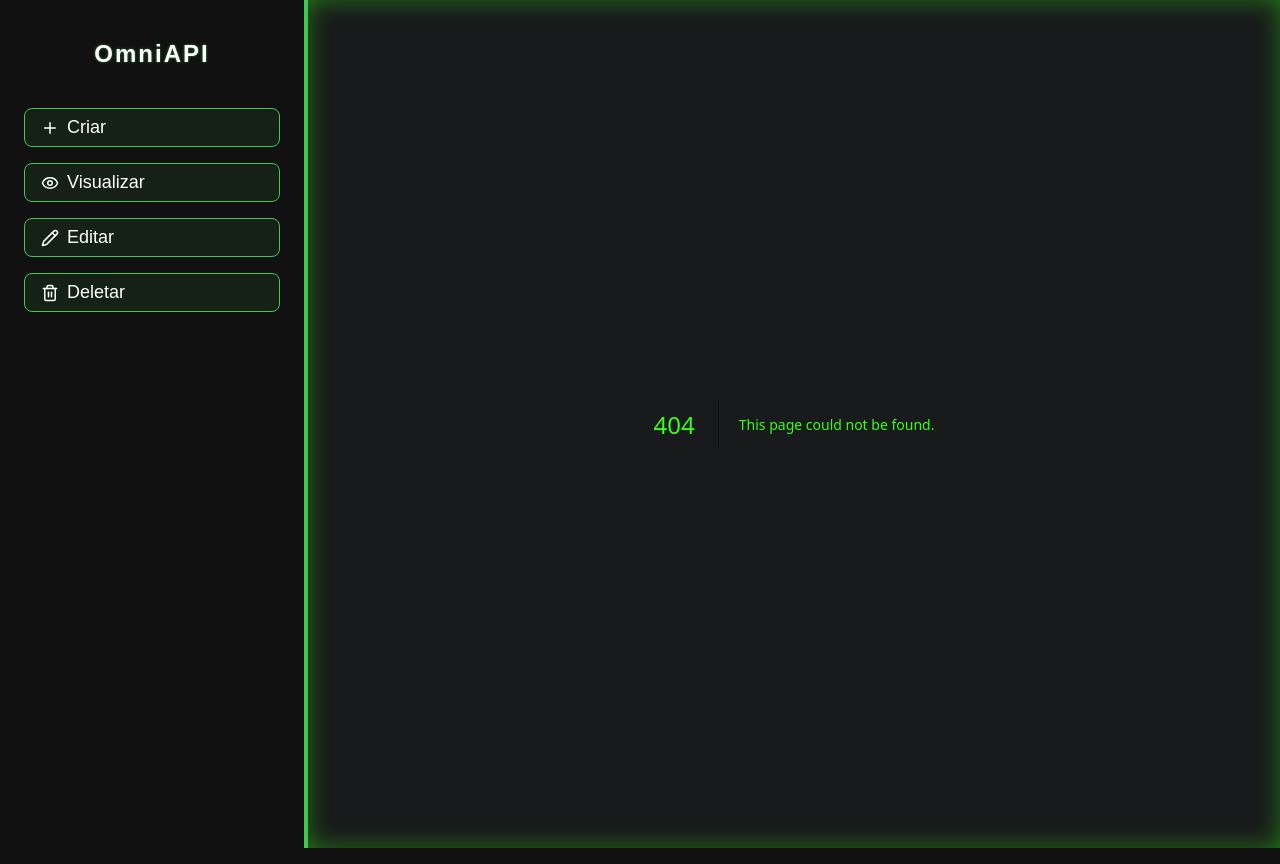
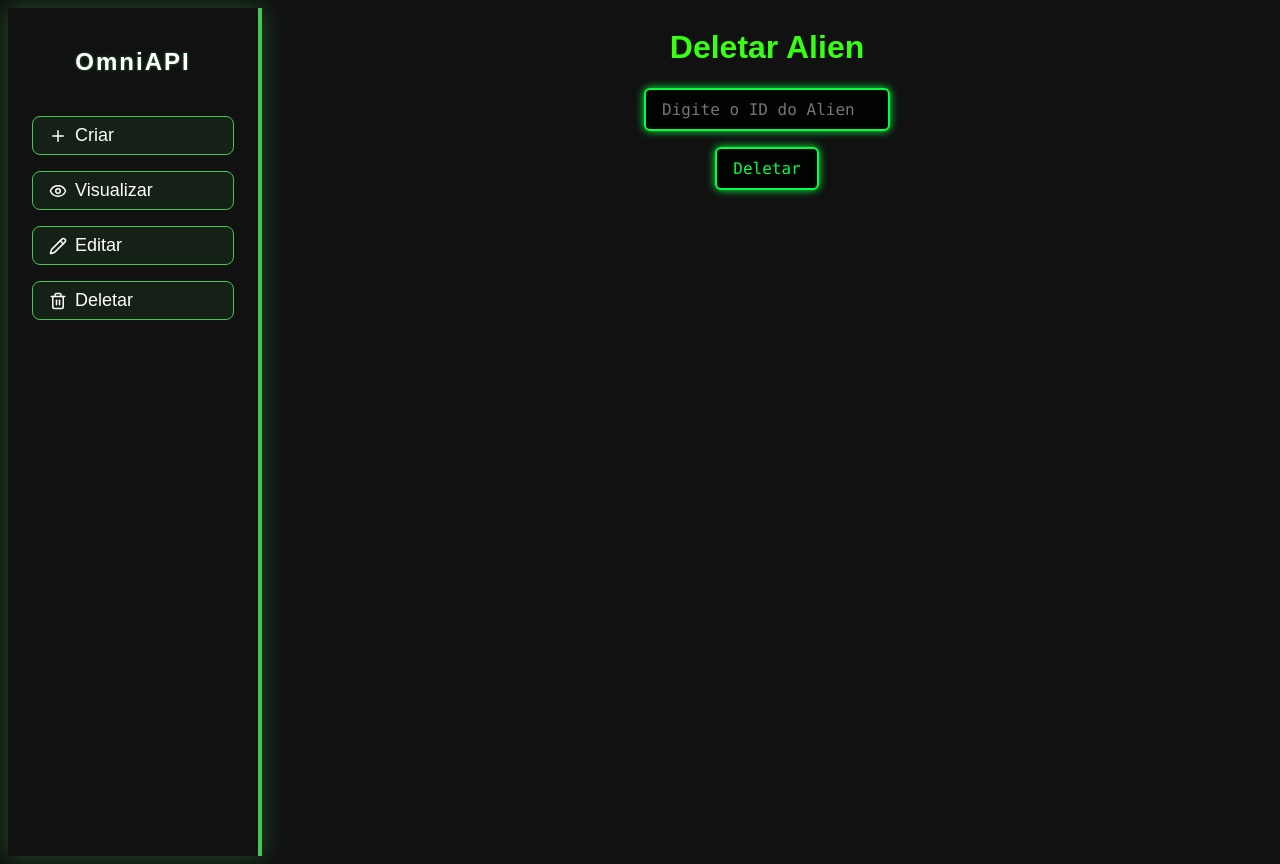
Before and after one commit to Alquieri/OmniAPI, a Next.js app in the folder ominiapiclient/: page /deletar in a window 1280 px wide. Before the commit this address had no page. Built offline with nearby package versions, Linux system fonts and the light colour scheme.

Commit message:
Adicionado page Deletar e Visualizar

```diff
--- /dev/null
+++ b/ominiapiclient/src/app/deletar/page.jsx
@@ -0,0 +1,46 @@
+"use client";
+
+import { useState } from "react";
+
+export default function DeletarAlien() {
+  const [inputId, setInputId] = useState('');
+  const [mensagem, setMensagem] = useState('');
+
+  const deletarAlien = async (e) => {
+    e.preventDefault();
+    setMensagem('');
+
+    try {
+      const resposta = await fetch(`http://localhost:5154/api/Alien/${inputId}`, {
+        method: 'DELETE',
+      });
+
+      if (!resposta.ok) {
+        throw new Error('Erro ao deletar Alien.');
+      }
+
+      setMensagem('Alien deletado com sucesso!');
+      setInputId('');
+    } catch (err) {
+      setMensagem(err.message);
+    }
+  };
+
+  return (
+    <div>
+      <h1>Deletar Alien</h1>
+
+      <form onSubmit={deletarAlien}>
+        <input
+          type="text"
+          placeholder="Digite o ID do Alien"
+          value={inputId}
+          onChange={(e) => setInputId(e.target.value)}
+        />
+        <button type="submit">Deletar</button>
+      </form>
+
+      {mensagem && <p>{mensagem}</p>}
+    </div>
+  );
+}
--- a/ominiapiclient/src/app/globals.css
+++ b/ominiapiclient/src/app/globals.css
@@ -1,4 +1,9 @@
-
+main {
+  display: flex;
+  flex-direction: column;
+  min-height: 100vh;
+  width: 100vw;
+}
 
 
 body {
--- a/ominiapiclient/src/app/layout.js
+++ b/ominiapiclient/src/app/layout.js
@@ -28,17 +28,7 @@ export default function RootLayout({ children }) {
       >
         <div style={{ display: "flex" }}>
           <Sidebar />
-          <main
-            style={{
-              flex: 1,
-              padding: "1.5rem",
-              backgroundColor: "#181a1b",
-              minHeight: "100vh",
-              color: "#39ff14",
-              fontFamily: "var(--font-geist-sans), var(--font-geist-mono), monospace",
-              boxShadow: "0 0 24px #39ff1466 inset",
-            }}
-          >
+          <main>
             {children}
           </main>
         </div>
```
Also changed, not shown: ominiapiclient/src/app/visualizar/page.jsx (added, +57 -0 lines).
